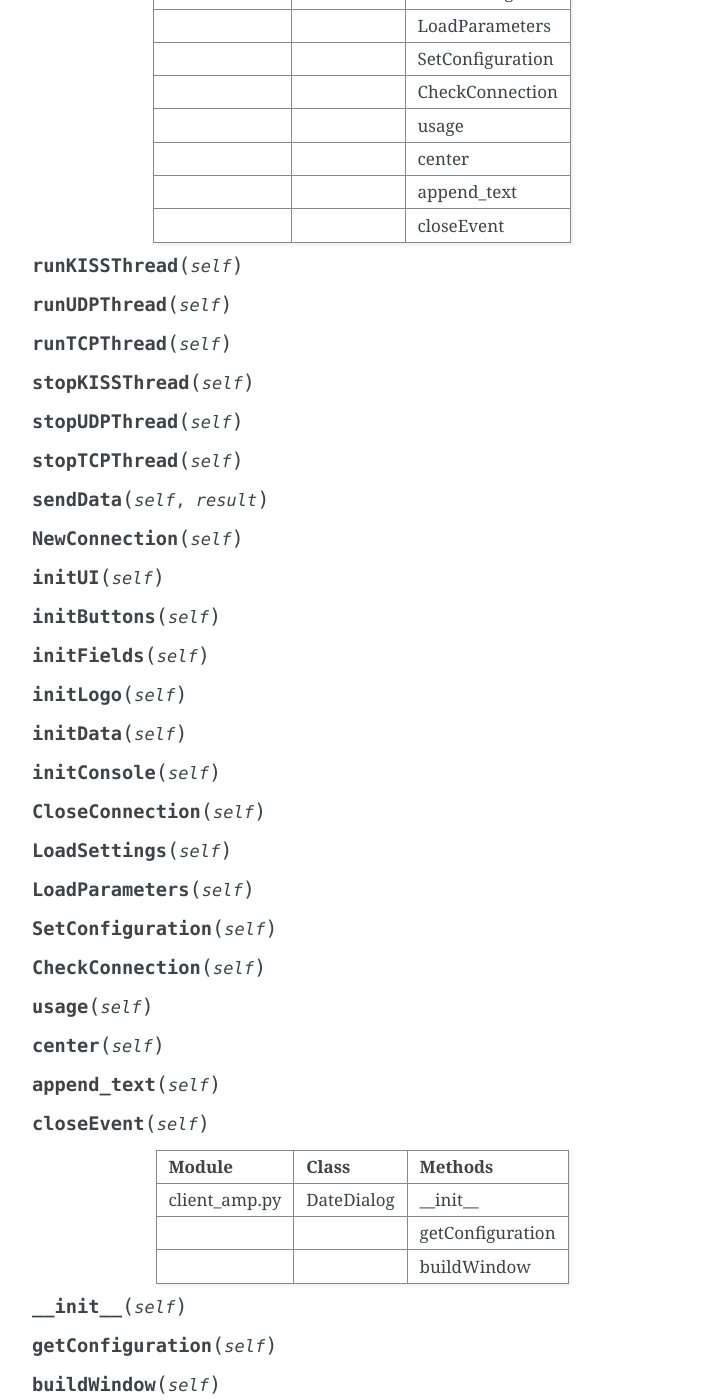
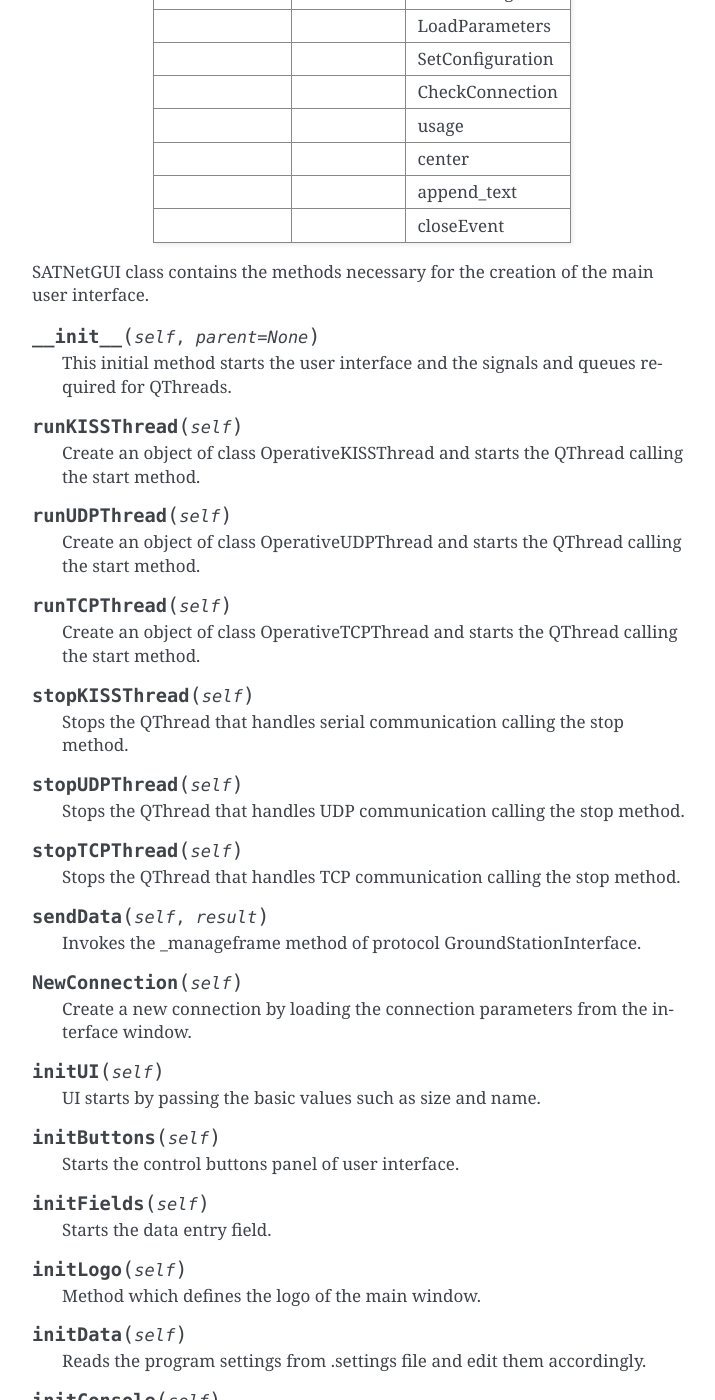
Before and after one commit to satnet-project/generic-client, a Sphinx documentation site: the page built from docs/structureClient.rst, in a window 1280 px wide and 1400 px high, scrolled down 2858 px. Shown: the whole window, without its empty margins (388-1103 px from the left). Built offline with Sphinx 7.4.7, drawn with Linux system fonts in a browser that asks for light colours; pages that are not in the unit, such as notebooks, are missing from menus; some of the changed text lies outside the part shown.

Commit message:
(backup)

```diff
--- a/docs/structureClient.rst
+++ b/docs/structureClient.rst
@@ -174,51 +174,104 @@ The "Client" class starts the connection using Twisted. For this purpose uses th
 |               |                          | closeEvent             |
 +---------------+--------------------------+------------------------+
 
+SATNetGUI class contains the methods necessary for the creation of the main user interface.
+
+.. py:function:: __init__(self, parent = None)
+
+    This initial method starts the user interface and the signals and queues required for QThreads.
+
 .. py:function:: runKISSThread(self)
+
+    Create an object of class OperativeKISSThread and starts the QThread calling the start method.
 
 .. py:function:: runUDPThread(self)
 
+    Create an object of class OperativeUDPThread and starts the QThread calling the start method.
+
 .. py:function:: runTCPThread(self)
+
+    Create an object of class OperativeTCPThread and starts the QThread calling the start method.
 
 .. py:function:: stopKISSThread(self)
 
+    Stops the QThread that handles serial communication calling the stop method.
+
 .. py:function:: stopUDPThread(self)
+
+    Stops the QThread that handles UDP communication calling the stop method.
 
 .. py:function:: stopTCPThread(self)
 
+    Stops the QThread that handles TCP communication calling the stop method.
+
 .. py:function:: sendData(self, result)
+
+    Invokes the _manageframe method of protocol GroundStationInterface.
 
 .. py:function:: NewConnection(self)
 
+    Create a new connection by loading the connection parameters from the interface window.
+
 .. py:function:: initUI(self)
+
+    UI starts by passing the basic values such as size and name.
 
 .. py:function:: initButtons(self)
 
+    Starts the control buttons panel of user interface.
+
 .. py:function:: initFields(self)
+
+    Starts the data entry field.
 
 .. py:function:: initLogo(self)
 
+    Method which defines the logo of the main window.
+
 .. py:function:: initData(self)
+
+    Reads the program settings from .settings file and edit them accordingly.
 
 .. py:function:: initConsole(self)
 
+    Starts the console where the status messages will be shown.
+
 .. py:function:: CloseConnection(self)
+
+    Ends the current connection without finishing the program.
 
 .. py:function:: LoadSettings(self)
 
+    | Loads configuration settings from .settings file and get back them to user.
+    | Duplicated function. Must be merged with initData method.
+
 .. py:function:: LoadParameters(self)
+
+    Loads user parameters, as username and password, from config.ini file.
 
 .. py:function:: SetConfiguration(self)
 
+    Method responsible to create advanced user settings window.
+
 .. py:function:: CheckConnection(self)
+
+    Method which changes the UI according to the connection selected.
 
 .. py:function:: usage(self)
 
+    Method which show on screen a tiny text help.
+
 .. py:function:: center(self)
 
-.. py:function:: append_text(self)
+    Method which centers the main window on screen.
 
-.. py:function:: closeEvent(self)
+.. py:function:: append_text(self, text)
+
+    Method responsible to add the messages to the user console.
+
+.. py:function:: closeEvent(self, text)
+
+    Método responsable de, cuando el programa se cierra, termina la comunicación.
 
 +---------------+--------------------------+------------------------+
 | Module        | Class                    | Methods                |
@@ -230,11 +283,19 @@ The "Client" class starts the connection using Twisted. For this purpose uses th
 |               |                          | buildWindow            |
 +---------------+--------------------------+------------------------+
 
+The DateDialog class contains the methods needed to display the user configuration advanced settings.
+
 .. py:function:: __init__(self)
+
+    Method needed to start the window.
 
 .. py:function:: getConfiguration(self)
 
+    Method responsible of reading the settings available on screen.
+
 .. py:function:: buildWindow(self)
+
+    Static method in charge of creating the configuration window through a call from the SATNetGUI class. This method will get back the configuration values.
 
 +---------------+--------------------------+------------------------+
 | Module        | Class                    | Methods                |
@@ -245,6 +306,8 @@ The "Client" class starts the connection using Twisted. For this purpose uses th
 +---------------+--------------------------+------------------------+
 |               |                          | flush                  |
 +---------------+--------------------------+------------------------+
+
+The WriteStream class create the queue needed
 
 .. py:function:: __init__(self)
 
```
Also changed, not shown: 6 other files.
